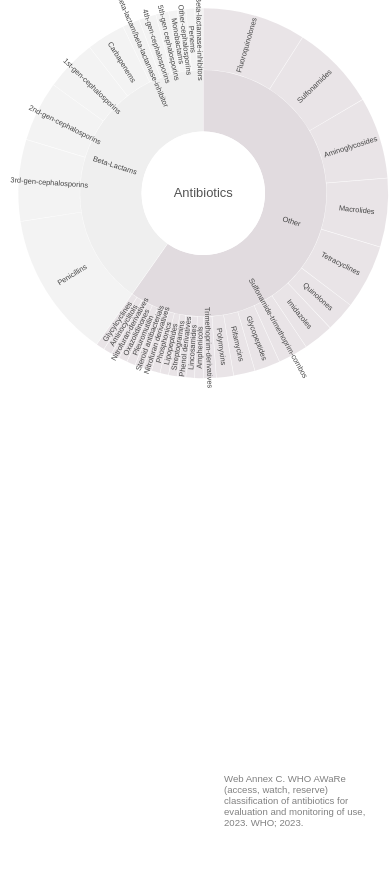
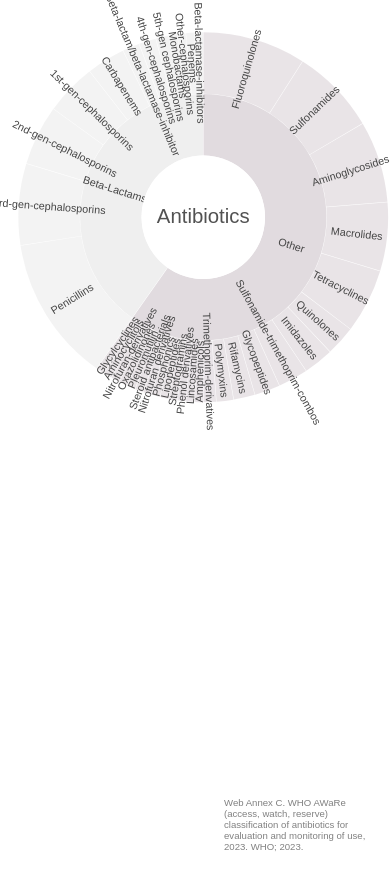
Before and after one commit to rorywhite200/antibiotic-aware-viz, a Svelte app: page / in a window 390 px wide. Before the commit the page ends 860 px from the top, so only its background shows below. Built offline with nearby package versions, Linux system fonts and the light colour scheme; a web font is replaced by a local one.

Commit message:
increase font size for mobile

```diff
--- a/src/App.svelte
+++ b/src/App.svelte
@@ -7,16 +7,19 @@
 
   $: mobile = $width < 800;
 
+  $: smallScreen = $width < 600;
+
   let text = "Web Annex C. WHO AWaRe (access, watch, reserve) classification of antibiotics for evaluation and monitoring of use, 2023. WHO; 2023."
 
 </script>
 
 <main
+style="margin-top:{smallScreen ? '2rem' : '0px'};}"
   bind:clientWidth={$width}
   bind:clientHeight={$height}
 >
 <div style="height: 98%; max-width: 95vw; aspect-ratio:1;">
-  <Sunburst />
+  <Sunburst smallScreen={smallScreen}/>
 </div>
 
 
--- a/src/components/Label.svelte
+++ b/src/components/Label.svelte
@@ -7,6 +7,7 @@
     export let title;
     export let d;
     export let radius;
+    export let fontSize;
 
     let x0 = tweened(d.current.x0, { duration: 700, easing: cubicInOut });
     let x1 = tweened(d.current.x1, { duration: 700, easing: cubicInOut });
@@ -29,7 +30,7 @@
 </script>
 
 
-<text dy={dy} fill-opacity={fill_opacity} transform={labelTransform($x0, $x1, $y0, $y1)}>
+<text dy={dy}  font-size={fontSize} fill-opacity={fill_opacity} transform={labelTransform($x0, $x1, $y0, $y1)}>
     {title}
 </text>
 
--- a/src/components/Sunburst.svelte
+++ b/src/components/Sunburst.svelte
@@ -7,6 +7,7 @@
     import Label from './Label.svelte';
     import { rootStore } from '../stores/rootStore.js';
 
+    export let smallScreen = false;
     let width = 1000;
     let height = 1000;
 
@@ -128,7 +129,7 @@
 
     <g pointer-events="none" text-anchor="middle" style="user-select: none">
         {#each $rootStore.descendants().slice(1) as d}
-        <Label dy="0.35em" radius={radius} fill_opacity={+labelVisible(d.current)} d={d} title={d.data.name}></Label>
+        <Label dy="0.35em" radius={radius} fontSize={smallScreen ? "29px" : "20px"} fill_opacity={+labelVisible(d.current)} d={d} title={d.data.name}></Label>
         {/each}
     </g>
 
@@ -142,18 +143,18 @@
     />
 
     {#if !hoveredItem}
-    <text text-anchor="middle" dominant-baseline="middle" pointer-events="none">
+    <text class="middle-text" text-anchor="middle" font-size={smallScreen ? "55px" : "35px"} dominant-baseline="middle" pointer-events="none">
         {lastClickedNode.data.name}
     </text>
 
     {#if lastClickedNode.depth > 0}
-    <text class="small-text" text-anchor="lower" font-size="19" dominant-baseline="middle" pointer-events="none" y="40">
+    <text class="small-text" text-anchor="lower" font-size={smallScreen ? "30px" : "20px"} dominant-baseline="middle" pointer-events="none" y="40">
         ⏎  {getPath(lastClickedNode)}
     </text>
     {/if}
     {/if}
     {#if hoveredItem}
-    <text class= "hover-text" text-anchor="middle" font-size="30" dominant-baseline="middle" pointer-events="none">
+    <text class= "hover-text" text-anchor="middle" font-size={smallScreen ? "50px" : "35px"} dominant-baseline="middle" pointer-events="none">
         {hoveredItem.data.name}
     </text>
     {/if}
@@ -175,11 +176,10 @@
    overflow: visible;
 }
 
-text {
+.middle-text {
     font-family: "alternate-gothic-condensed-a", sans-serif;
     font-weight: 500;
     text-anchor: middle;
-    font-size: 35px;
 
     fill: #525252
 }
@@ -188,11 +188,11 @@ text {
     font-family: "lorimer-no-2", sans-serif;
     fill: rgb(131, 131, 131);
     font-weight: 300;
-    font-size: 20px;
+    text-anchor: middle;
 }
 
 .hover-text {
-    font-size: 35px;
+    text-anchor: middle;
 }
 
 </style>
```
Also changed, not shown: 5 other files (tests, documents, lock files or other folders).
